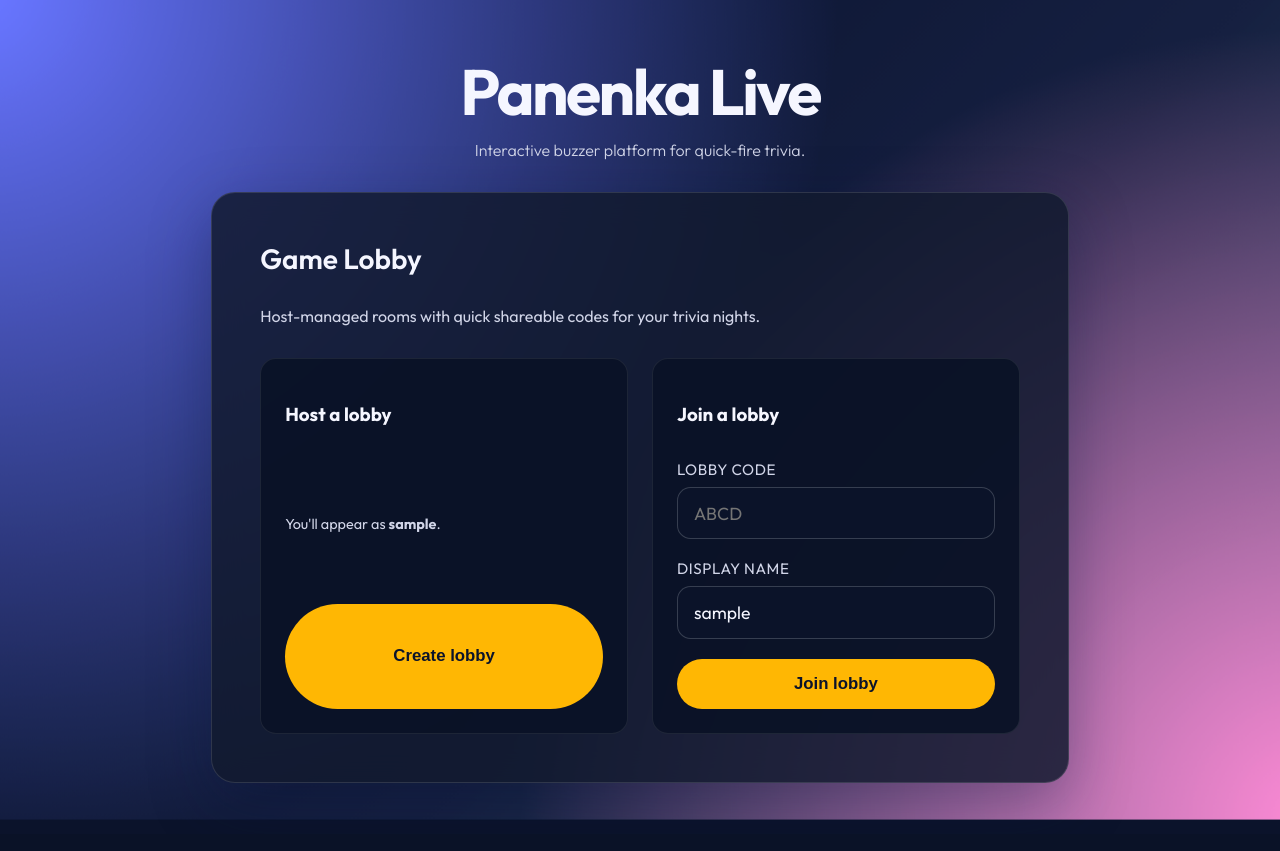
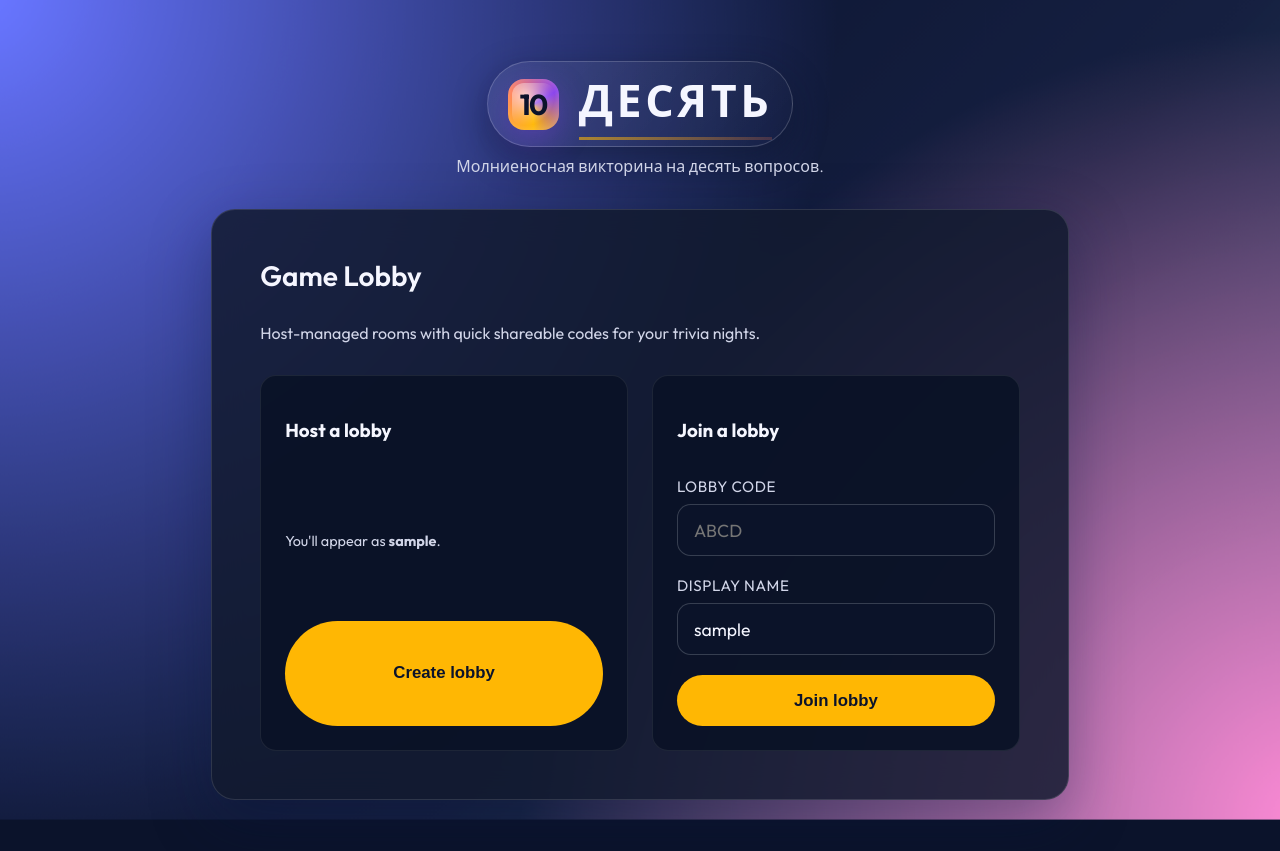
Before and after one commit to valentinych/panenka_app, a Flask app: page /game-lobby in a window 1280 px wide. Before the commit the page ends 820 px from the top, so only its background shows below. Run offline with Flask 3, Linux system fonts and the light colour scheme; the visitor is signed in with stand-in values (Sample User, id 1); data that the repository does not hold is empty; some libraries are stand-ins or nearby versions.

Commit message:
Update branding for Dezjat game header

```diff
--- a/app/static/styles.css
+++ b/app/static/styles.css
@@ -68,14 +68,70 @@ body {
   letter-spacing: -0.04em;
 }
 
-.brand a {
+.brand-link {
+  display: inline-flex;
+  align-items: center;
+  gap: clamp(0.75rem, 2vw, 1.25rem);
+  padding: clamp(0.2rem, 1vw, 0.4rem) clamp(0.8rem, 2vw, 1.2rem);
+  border-radius: 999px;
   color: inherit;
   text-decoration: none;
-}
-
-.brand a:hover,
-.brand a:focus-visible {
-  text-decoration: underline;
+  background: linear-gradient(135deg, rgba(255, 255, 255, 0.08), rgba(255, 255, 255, 0));
+  box-shadow: 0 12px 35px rgba(11, 19, 43, 0.45);
+  border: 1px solid rgba(255, 255, 255, 0.18);
+  transition: transform 0.2s ease, box-shadow 0.2s ease, border-color 0.2s ease;
+}
+
+.brand-link:hover,
+.brand-link:focus-visible {
+  transform: translateY(-2px);
+  box-shadow: 0 18px 45px rgba(11, 19, 43, 0.6);
+  border-color: rgba(255, 255, 255, 0.32);
+}
+
+.brand-logo {
+  width: clamp(2.6rem, 4vw, 3.2rem);
+  height: clamp(2.6rem, 4vw, 3.2rem);
+  border-radius: 1rem;
+  background: conic-gradient(from 180deg, #ffb703, #ff7b54, #8338ec, #ffb703);
+  display: inline-flex;
+  align-items: center;
+  justify-content: center;
+  position: relative;
+  overflow: hidden;
+  box-shadow: inset 0 0 12px rgba(255, 255, 255, 0.25), 0 10px 30px rgba(131, 56, 236, 0.35);
+}
+
+.brand-logo::after {
+  content: "";
+  position: absolute;
+  inset: 8%;
+  border-radius: 0.75rem;
+  background: radial-gradient(circle at 30% 30%, rgba(255, 255, 255, 0.65), transparent 70%);
+  mix-blend-mode: screen;
+}
+
+.brand-logo__inner {
+  font-size: clamp(1.4rem, 3vw, 1.8rem);
+  font-weight: 700;
+  letter-spacing: -0.06em;
+  color: #0b132b;
+  position: relative;
+  z-index: 1;
+}
+
+.brand-name {
+  font-size: 0.7em;
+  letter-spacing: 0.08em;
+}
+
+.brand-name::after {
+  content: "";
+  display: block;
+  margin-top: 0.15em;
+  height: 3px;
+  width: 100%;
+  background: linear-gradient(90deg, rgba(255, 183, 3, 0.6), rgba(255, 123, 84, 0.2));
 }
 
 .subtitle {
--- a/app/templates/base.html
+++ b/app/templates/base.html
@@ -13,8 +13,15 @@
     <div class="background"></div>
     <main class="layout{% block layout_modifier %}{% endblock %}">
       <header class="masthead">
-        <h1 class="brand"><a href="{{ url_for('main.dashboard') }}">Panenka Live</a></h1>
-        <p class="subtitle">Interactive buzzer platform for quick-fire trivia.</p>
+        <h1 class="brand">
+          <a class="brand-link" href="{{ url_for('main.dashboard') }}">
+            <span aria-hidden="true" class="brand-logo">
+              <span class="brand-logo__inner">10</span>
+            </span>
+            <span class="brand-name">ДЕСЯТЬ</span>
+          </a>
+        </h1>
+        <p class="subtitle">Молниеносная викторина на десять вопросов.</p>
       </header>
       {% with messages = get_flashed_messages(with_categories=true) %}
         {% if messages %}
```
